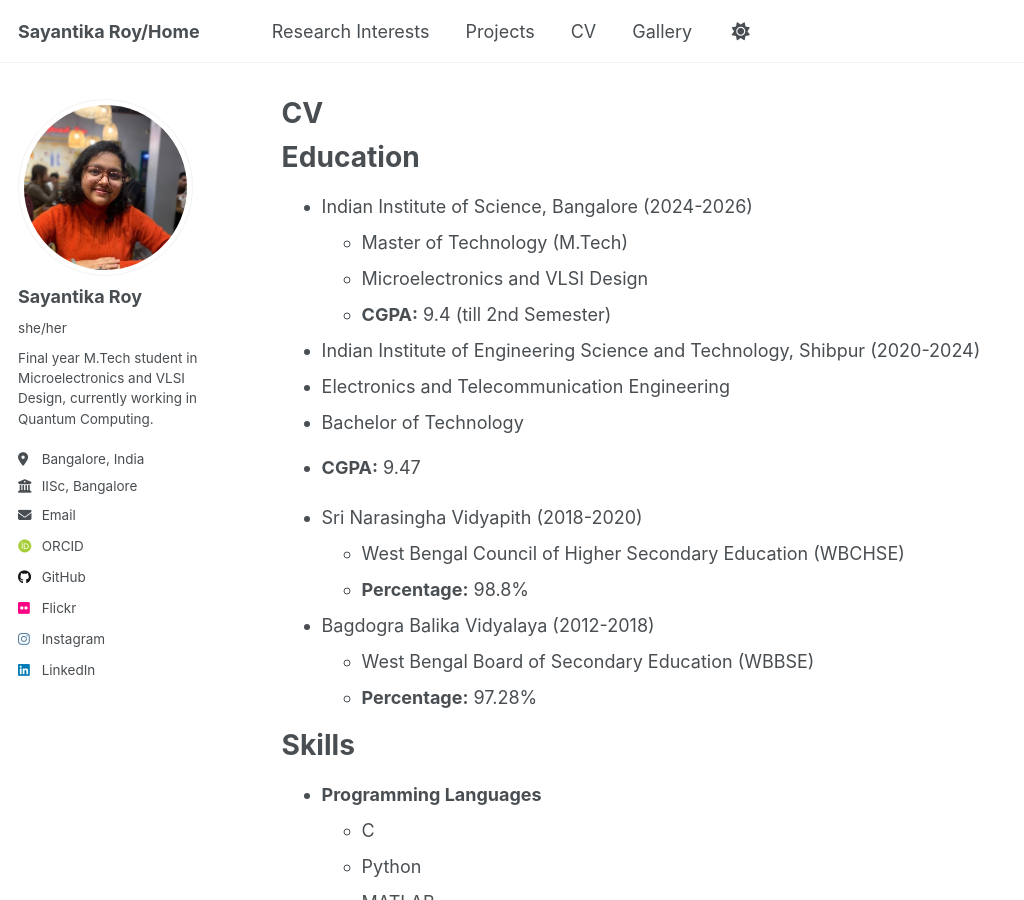
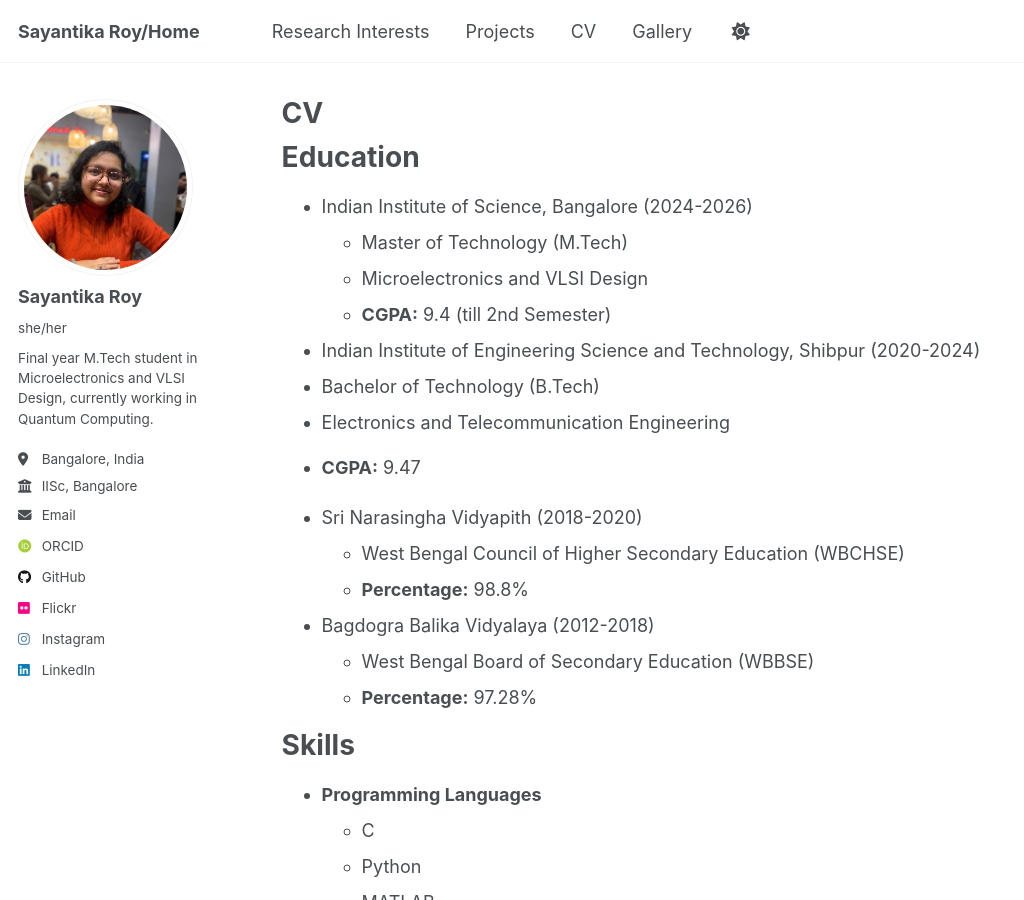
Before and after one commit to sayo-134/sayantika-roy.github.io, a Jekyll site: the page built from _pages/cv.md, in a window 1280 px wide and 900 px high. Shown: the whole window, without its empty margins (0-1024 px from the left). Built offline with Jekyll 4.4.1, drawn with Linux system fonts in a browser that asks for light colours; some web fonts are replaced.

Commit message:
updated education section in CV

```diff
--- a/_pages/cv.md
+++ b/_pages/cv.md
@@ -17,8 +17,8 @@ Education
   * **CGPA:** 9.4 (till 2nd Semester)
 
 *  Indian Institute of Engineering Science and Technology, Shibpur (2020-2024)
+  * Bachelor of Technology (B.Tech)
   * Electronics and Telecommunication Engineering
-  * Bachelor of Technology
   * **CGPA:** 9.47
 
 * Sri Narasingha Vidyapith (2018-2020)
```
